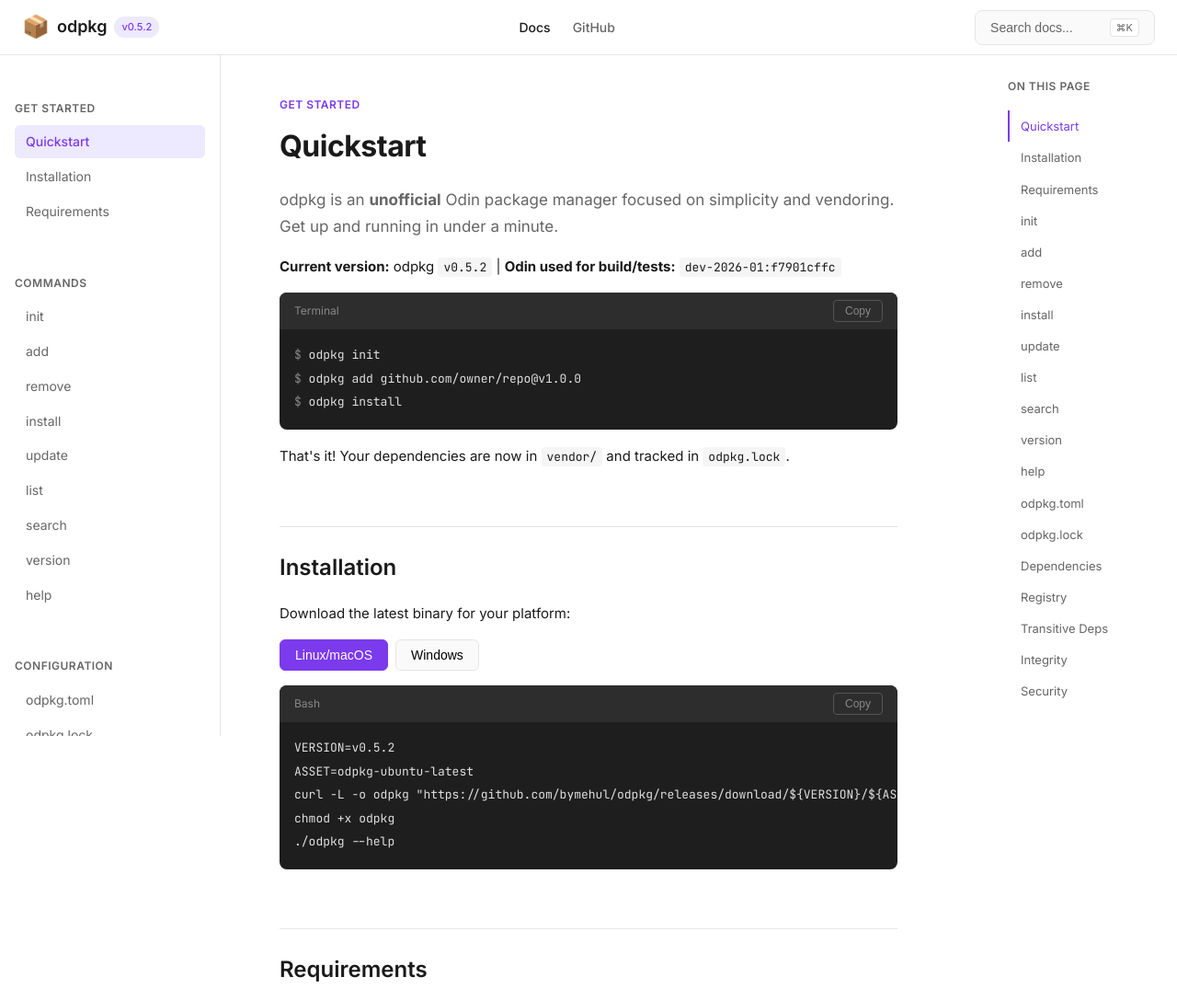
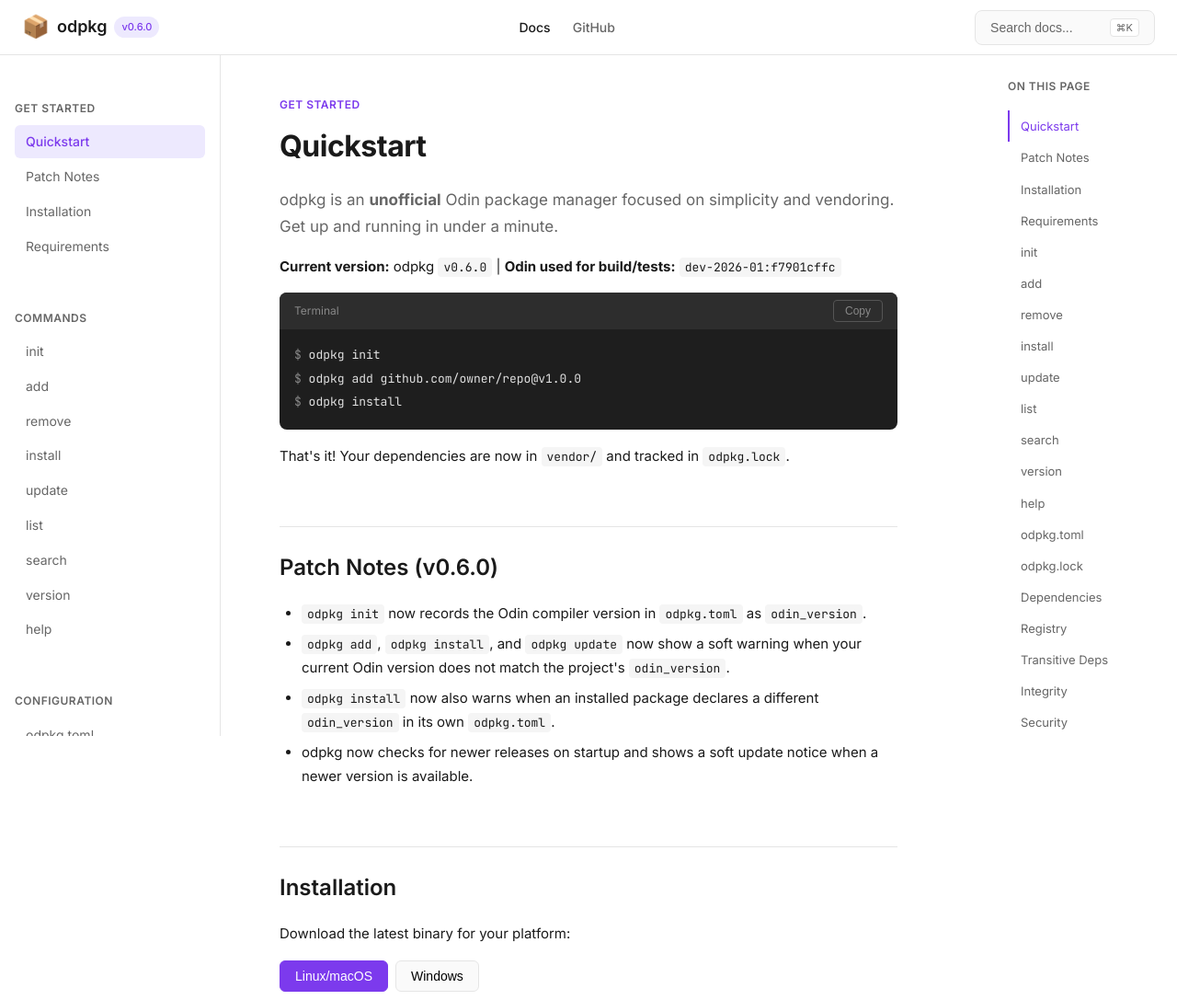
Before and after one commit to bymehul/odpkg, a website: page docs-site/index.html in a window 1280 px wide. Shown: the top 1087 px of the page at 92% size. Drawn offline with Linux system fonts and the light colour scheme.

Commit message:
release: v0.6.0 with odin version checks and update notice

```diff
--- a/docs-site/index.html
+++ b/docs-site/index.html
@@ -20,7 +20,7 @@
             <div class="logo">
                 <span class="logo-icon">📦</span>
                 <span class="logo-text">odpkg</span>
-                <span class="version-badge">v0.5.2</span>
+                <span class="version-badge">v0.6.0</span>
             </div>
             <nav class="nav-links">
                 <a href="#" class="nav-link active">Docs</a>
@@ -42,6 +42,7 @@
                 <div class="nav-group">
                     <h3 class="nav-group-title">Get Started</h3>
                     <a href="#quickstart" class="nav-item active">Quickstart</a>
+                    <a href="#patch-notes" class="nav-item">Patch Notes</a>
                     <a href="#installation" class="nav-item">Installation</a>
                     <a href="#requirements" class="nav-item">Requirements</a>
                 </div>
@@ -84,7 +85,7 @@
                     </div>
                     <p class="intro">odpkg is an <strong>unofficial</strong> Odin package manager focused on simplicity
                         and vendoring. Get up and running in under a minute.</p>
-                    <p><strong>Current version:</strong> odpkg <code>v0.5.2</code> |
+                    <p><strong>Current version:</strong> odpkg <code>v0.6.0</code> |
                         <strong>Odin used for build/tests:</strong> <code>dev-2026-01:f7901cffc</code></p>
 
                     <div class="code-block">
@@ -99,6 +100,16 @@
 
                     <p>That's it! Your dependencies are now in <code>vendor/</code> and tracked in
                         <code>odpkg.lock</code>.</p>
+                </section>
+
+                <section id="patch-notes" class="section">
+                    <h2>Patch Notes (v0.6.0)</h2>
+                    <ul class="requirements-list">
+                        <li><code>odpkg init</code> now records the Odin compiler version in <code>odpkg.toml</code> as <code>odin_version</code>.</li>
+                        <li><code>odpkg add</code>, <code>odpkg install</code>, and <code>odpkg update</code> now show a soft warning when your current Odin version does not match the project's <code>odin_version</code>.</li>
+                        <li><code>odpkg install</code> now also warns when an installed package declares a different <code>odin_version</code> in its own <code>odpkg.toml</code>.</li>
+                        <li>odpkg now checks for newer releases on startup and shows a soft update notice when a newer version is available.</li>
+                    </ul>
                 </section>
 
                 <!-- Installation Section -->
@@ -117,7 +128,7 @@
                                 <span>Bash</span>
                                 <button class="copy-btn" onclick="copyCode(this)">Copy</button>
                             </div>
-                            <pre><code>VERSION=v0.5.2
+                            <pre><code>VERSION=v0.6.0
 ASSET=odpkg-ubuntu-latest
 curl -L -o odpkg "https://github.com/bymehul/odpkg/releases/download/${VERSION}/${ASSET}"
 chmod +x odpkg
@@ -131,7 +142,7 @@
                                 <span>PowerShell</span>
                                 <button class="copy-btn" onclick="copyCode(this)">Copy</button>
                             </div>
-                            <pre><code>$version = "v0.5.2"
+                            <pre><code>$version = "v0.6.0"
 $asset = "odpkg-windows-latest.exe"
 Invoke-WebRequest -Uri "https://github.com/bymehul/odpkg/releases/download/$version/$asset" -OutFile "odpkg.exe"
 .\odpkg.exe --help</code></pre>
@@ -167,7 +178,8 @@
                         <div class="code-header"><span>odpkg.toml</span></div>
                         <pre><code>[odpkg]
 name = "my-project"
-version = "0.2.0"
+version = "0.1.0"
+odin_version = "dev-2026-01:f7901cffc"
 vendor_dir = "vendor"
 
 [dependencies]</code></pre>
@@ -216,6 +228,7 @@
                         <li>Uses <code>odpkg.lock</code> if present (reproducible builds)</li>
                         <li>Otherwise resolves from <code>odpkg.toml</code></li>
                         <li>Automatically installs transitive dependencies</li>
+                        <li>Shows a soft warning when recorded <code>odin_version</code> does not match your current Odin version</li>
                         <li>Verifies SHA256 hashes for integrity</li>
                     </ul>
                 </section>
@@ -254,7 +267,7 @@
                     <p>Print the current version of odpkg.</p>
                     <div class="code-block">
                         <pre><code><span class="prompt">$</span> odpkg version
-odpkg 0.5.2</code></pre>
+odpkg 0.6.0</code></pre>
                     </div>
                     <p>Also available as <code>odpkg -v</code> or <code>odpkg --version</code>.</p>
                 </section>
@@ -289,6 +302,7 @@
                         <pre><code>[odpkg]
 name = "my-game"
 version = "1.0.0"
+odin_version = "dev-2026-01:f7901cffc"
 vendor_dir = "vendor"
 
 [dependencies]
@@ -407,6 +421,7 @@
             <h4>On this page</h4>
             <nav class="toc-nav">
                 <a href="#quickstart" class="toc-item">Quickstart</a>
+                <a href="#patch-notes" class="toc-item">Patch Notes</a>
                 <a href="#installation" class="toc-item">Installation</a>
                 <a href="#requirements" class="toc-item">Requirements</a>
                 <a href="#init" class="toc-item">init</a>
```
Also changed, not shown: docs.md (+4 -1 lines), README.md, 7 other files.
